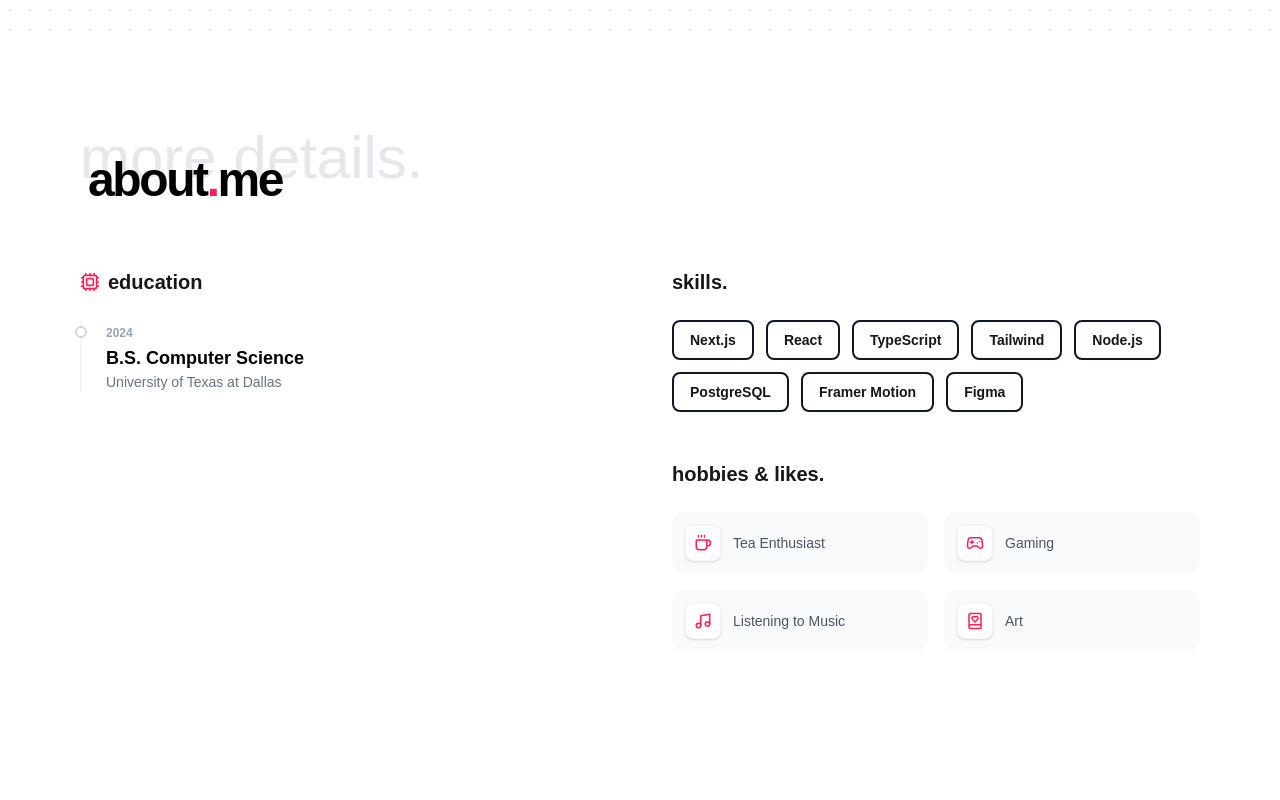
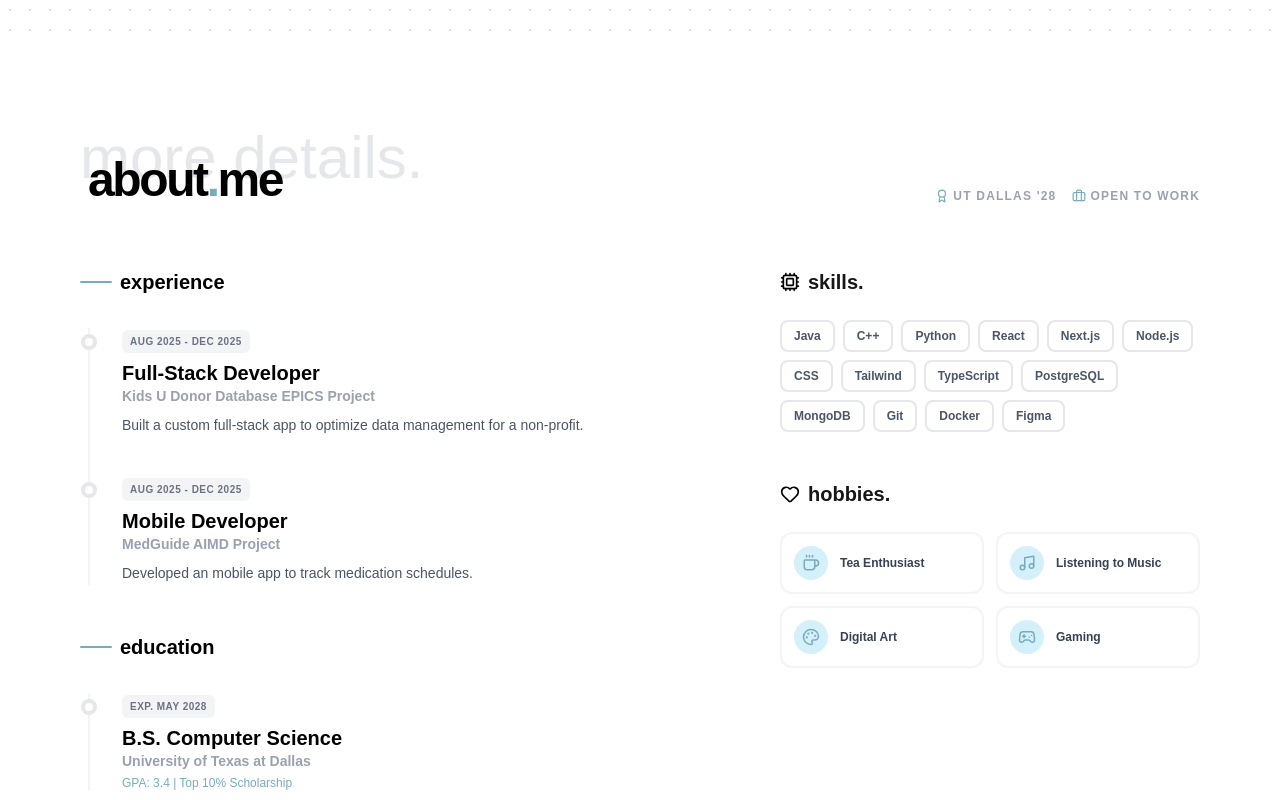
Before and after one commit to nidarath/porfolio, a Next.js app: page / in a window 1280 px wide. Shown: the part 1860-2660 px from the top of the page. Built offline with nearby package versions, Linux system fonts and the light colour scheme.

Commit message:
about me section

```diff
--- a/components/about.tsx
+++ b/components/about.tsx
@@ -1,54 +1,120 @@
 "use client";
 import { motion } from "framer-motion";
-import {Cpu, Coffee, Gamepad2, Music, BookHeart } from "lucide-react";
+import { Heart, Cpu, Coffee, Gamepad2, Music, Palette, Briefcase, Award } from "lucide-react";
 
 // data
+const experience = [
+  {
+    year: "Aug 2025 - Dec 2025",
+    role: "Full-Stack Developer",
+    company: "Kids U Donor Database EPICS Project",
+    desc: "Built a custom full-stack app to optimize data management for a non-profit."
+  },
+  {
+    year: "Aug 2025 - Dec 2025",
+    role: "Mobile Developer",
+    company: "MedGuide AIMD Project",
+    desc: "Developed an mobile app to track medication schedules."
+  },
+];
 
 const education = [
-  { year: "2024", degree: "B.S. Computer Science", school: "University of Texas at Dallas" },
+  {
+    year: "Exp. May 2028",
+    degree: "B.S. Computer Science",
+    school: "University of Texas at Dallas",
+    details: "GPA: 3.4 | Top 10% Scholarship"
+  },
 ];
 
-const skills = ["Next.js", "React", "TypeScript", "Tailwind", "Node.js", "PostgreSQL", "Framer Motion", "Figma"];
+const skills = [
+  "Java", "C++", "Python",
+  "React", "Next.js", "Node.js",
+  "CSS", "Tailwind", "TypeScript",
+  "PostgreSQL", "MongoDB",
+  "Git", "Docker", "Figma"
+];
 
 const hobbies = [
-  { icon: <Coffee  size={18} />, label: "Tea Enthusiast" },
+  { icon: <Coffee size={18} />, label: "Tea Enthusiast" },
+  { icon: <Music size={18} />, label: "Listening to Music" },
+  { icon: <Palette size={18} />, label: "Digital Art" },
   { icon: <Gamepad2 size={18} />, label: "Gaming" },
-  { icon: <Music size={18} />, label: "Listening to Music" },
-  { icon: <BookHeart size={18} />, label: "Art" },
 ];
 
 export default function About() {
   return (
     <section id="about" className="min-h-screen w-full bg-white py-20 px-6 md:px-20 overflow-hidden relative">
 
-      <div className="max-w-6xl mx-auto">
+      <div className="max-w-6xl mx-auto relative z-10">
 
-        {/* section */}
+        {/* header */}
         <motion.div
           initial={{ opacity: 0, x: -50 }}
           whileInView={{ opacity: 1, x: 0 }}
           viewport={{ once: true }}
-          className="mb-16"
+          className="mb-16 flex flex-col md:flex-row md:items-end justify-between gap-6"
         >
-          <h2 className="text-4xl font-light text-gray-200 md:text-6xl select-none">
-            more details.
-          </h2>
-          <h3 className="text-4xl font-black tracking-tighter text-black md:text-5xl -mt-4 md:-mt-8 ml-2">
-            about<span className="text-rose-500">.</span>me
-          </h3>
+          <div>
+            <h2 className="text-4xl font-light text-gray-200 md:text-6xl select-none">
+              more details.
+            </h2>
+            <h3 className="text-4xl font-black tracking-tighter text-black md:text-5xl -mt-4 md:-mt-8 ml-2">
+              about<span className="text-[#79ABBD]">.</span>me
+            </h3>
+          </div>
+
+          {/* info badges */}
+          <div className="flex gap-4 text-xs font-bold uppercase tracking-widest text-gray-400">
+            <span className="flex items-center gap-1"><Award size={14} className="text-[#79ABBD]"/> UT Dallas &apos;28</span>
+            <span className="flex items-center gap-1"><Briefcase size={14} className="text-[#79ABBD]"/> Open to Work</span>
+          </div>
         </motion.div>
 
-        <div className="grid grid-cols-1 md:grid-cols-2 gap-16">
+        <div className="grid grid-cols-1 md:grid-cols-12 gap-12 md:gap-20">
 
           {/* timeline */}
-          <div className="space-y-12">
+          <div className="md:col-span-7 space-y-12">
+
+            {/* experience */}
+            <div className="relative">
+              <h4 className="text-xl font-bold mb-8 flex items-center gap-2 text-black">
+                <span className="w-8 h-0.5 bg-[#79ABBD] rounded-full"></span> experience
+              </h4>
+              <div className="border-l-2 border-gray-100 pl-8 space-y-10 ml-2">
+                {experience.map((item, i) => (
+                  <motion.div
+                    key={i}
+                    initial={{ opacity: 0, y: 20 }}
+                    whileInView={{ opacity: 1, y: 0 }}
+                    viewport={{ once: true }}
+                    transition={{ delay: i * 0.1 }}
+                    className="relative group"
+                  >
+                    {/* timeline dots */}
+                    <div className="absolute -left-10.25 top-1.5 w-4 h-4 rounded-full bg-white border-4 border-gray-200 group-hover:border-[#79ABBD] transition-colors" />
+
+                    <span className="inline-block px-2 py-1 mb-2 text-[10px] font-black uppercase tracking-wider bg-gray-100 rounded-md text-gray-500">
+                      {item.year}
+                    </span>
+                    <h5 className="text-xl font-black text-black leading-tight group-hover:text-[#79ABBD] transition-colors">
+                      {item.role}
+                    </h5>
+                    <p className="text-sm font-bold text-gray-400 mb-2">{item.company}</p>
+                    <p className="text-sm text-gray-600 leading-relaxed font-medium">
+                      {item.desc}
+                    </p>
+                  </motion.div>
+                ))}
+              </div>
+            </div>
 
             {/* education */}
             <div className="relative">
-              <h4 className="text-xl font-bold mb-6 flex items-center gap-2">
-                <Cpu className="text-rose-500" size={20} /> education
+              <h4 className="text-xl font-bold mb-8 flex items-center gap-2 text-black">
+                <span className="w-8 h-0.5 bg-[#79ABBD] rounded-full"></span> education
               </h4>
-              <div className="border-l-2 border-gray-100 pl-6 space-y-8">
+              <div className="border-l-2 border-gray-100 pl-8 space-y-10 ml-2">
                 {education.map((item, i) => (
                   <motion.div
                     key={i}
@@ -57,10 +123,13 @@ export default function About() {
                     viewport={{ once: true }}
                     className="relative group"
                   >
-                    <div className="absolute -left-7.75 top-1.5 w-3 h-3 rounded-full bg-white border-2 border-gray-300 group-hover:border-rose-500 transition-colors" />
-                    <span className="text-xs font-bold text-gray-400">{item.year}</span>
-                    <h5 className="text-lg font-bold text-black">{item.degree}</h5>
-                    <p className="text-sm text-gray-500">{item.school}</p>
+                    <div className="absolute -left-10.25 top-1.5 w-4 h-4 rounded-full bg-white border-4 border-gray-200 group-hover:border-[#79ABBD] transition-colors" />
+                    <span className="inline-block px-2 py-1 mb-2 text-[10px] font-black uppercase tracking-wider bg-gray-100 rounded-md text-gray-500">
+                      {item.year}
+                    </span>
+                    <h5 className="text-xl font-black text-black leading-tight group-hover:text-[#79ABBD] transition-colors">{item.degree}</h5>
+                    <p className="text-sm font-bold text-gray-400">{item.school}</p>
+                    <p className="text-xs font-medium text-[#79ABBD] mt-1">{item.details}</p>
                   </motion.div>
                 ))}
               </div>
@@ -68,22 +137,20 @@ export default function About() {
 
           </div>
 
-          {/* skills & hobbies */}
-          <div className="space-y-12">
+          {/* skills + hobbies */}
+          <div className="md:col-span-5 space-y-12">
 
-            {/* tech stack */}
+            {/* tech skills */}
             <div>
-              <h4 className="text-xl font-bold mb-6">skills.</h4>
-              <div className="flex flex-wrap gap-3">
+              <h4 className="text-xl font-bold mb-6 flex items-center gap-2">
+                <Cpu size={20} className="text-black" /> skills.
+              </h4>
+              <div className="flex flex-wrap gap-2">
                 {skills.map((tech, i) => (
                   <motion.span
                     key={i}
-                    initial={{ opacity: 0, scale: 0.9 }}
-                    whileInView={{ opacity: 1, scale: 1 }}
-                    viewport={{ once: true }}
-                    transition={{ delay: i * 0.05 }}
-                    whileHover={{ y: -3, boxShadow: "4px 4px 0px 0px #FDA4AF" }} // Rose shadow on hover
-                    className="px-4 py-2 border-2 border-gray-900 rounded-lg text-sm font-semibold bg-white cursor-default transition-all"
+                    whileHover={{ y: -2, boxShadow: "3px 3px 0px 0px #79ABBD" }}
+                    className="px-3 py-1.5 border-2 border-gray-200 bg-white rounded-lg text-xs font-bold text-gray-600 cursor-default transition-all hover:border-black hover:text-black"
                   >
                     {tech}
                   </motion.span>
@@ -91,23 +158,22 @@ export default function About() {
               </div>
             </div>
 
-            {/* hobbies & likes */}
+            {/* hobbies */}
             <div>
-              <h4 className="text-xl font-bold mb-6">hobbies & likes.</h4>
-              <div className="grid grid-cols-2 gap-4">
+              <h4 className="text-xl font-bold mb-6 flex items-center gap-2">
+                <Heart size={20} className="text-black" /> hobbies.
+              </h4>
+              <div className="grid grid-cols-2 gap-3">
                 {hobbies.map((hobby, i) => (
                   <motion.div
                     key={i}
-                    initial={{ opacity: 0, x: 20 }}
-                    whileInView={{ opacity: 1, x: 0 }}
-                    viewport={{ once: true }}
-                    transition={{ delay: 0.2 + (i * 0.1) }}
-                    className="flex items-center gap-3 p-3 rounded-xl bg-gray-50 border border-transparent hover:border-gray-200 hover:bg-white transition-colors"
+                    whileHover={{ scale: 1.02 }}
+                    className="flex items-center gap-3 p-3 rounded-xl border-2 border-gray-100 bg-white hover:border-black transition-colors"
                   >
-                    <div className="p-2 bg-white rounded-lg border border-gray-100 text-rose-500 shadow-sm">
+                    <div className="p-2 bg-[#d4f0fa] text-[#79ABBD] rounded-full">
                       {hobby.icon}
                     </div>
-                    <span className="text-sm font-medium text-gray-600">{hobby.label}</span>
+                    <span className="text-xs font-bold text-gray-700">{hobby.label}</span>
                   </motion.div>
                 ))}
               </div>
```
